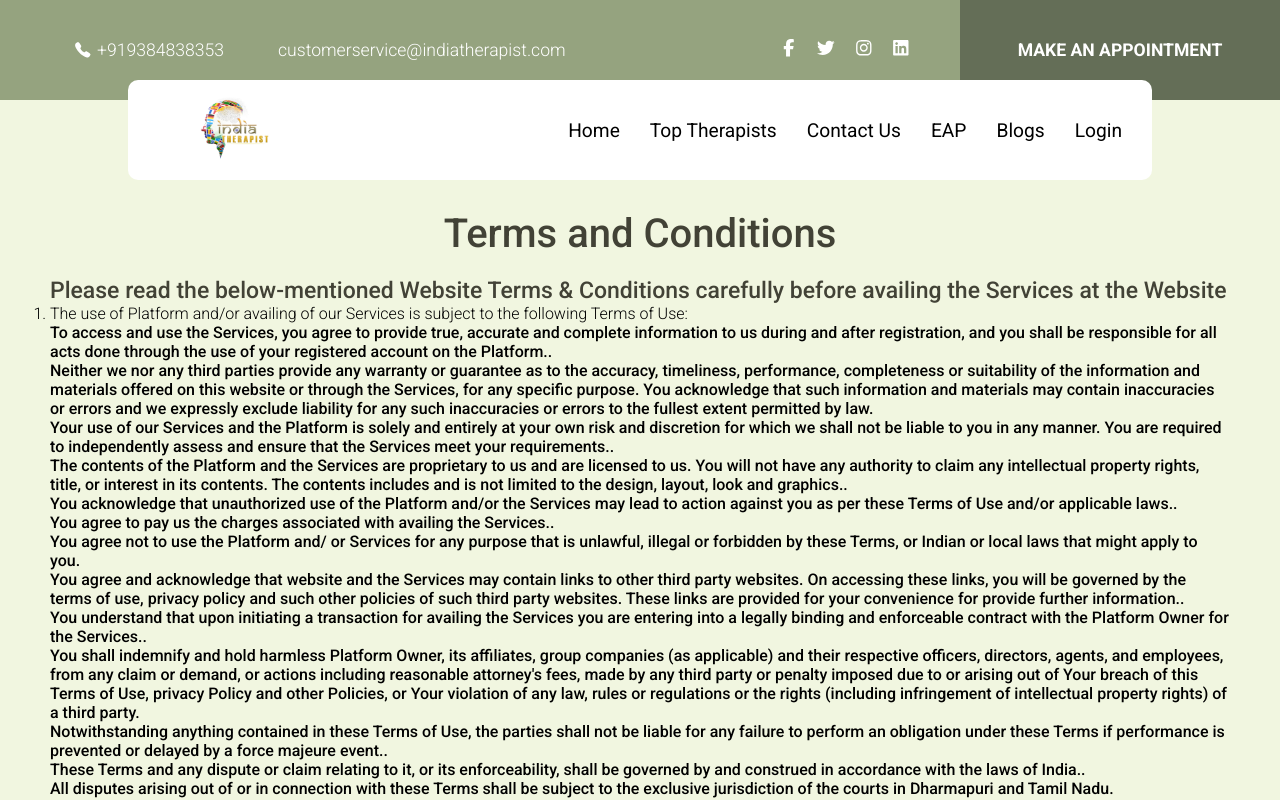
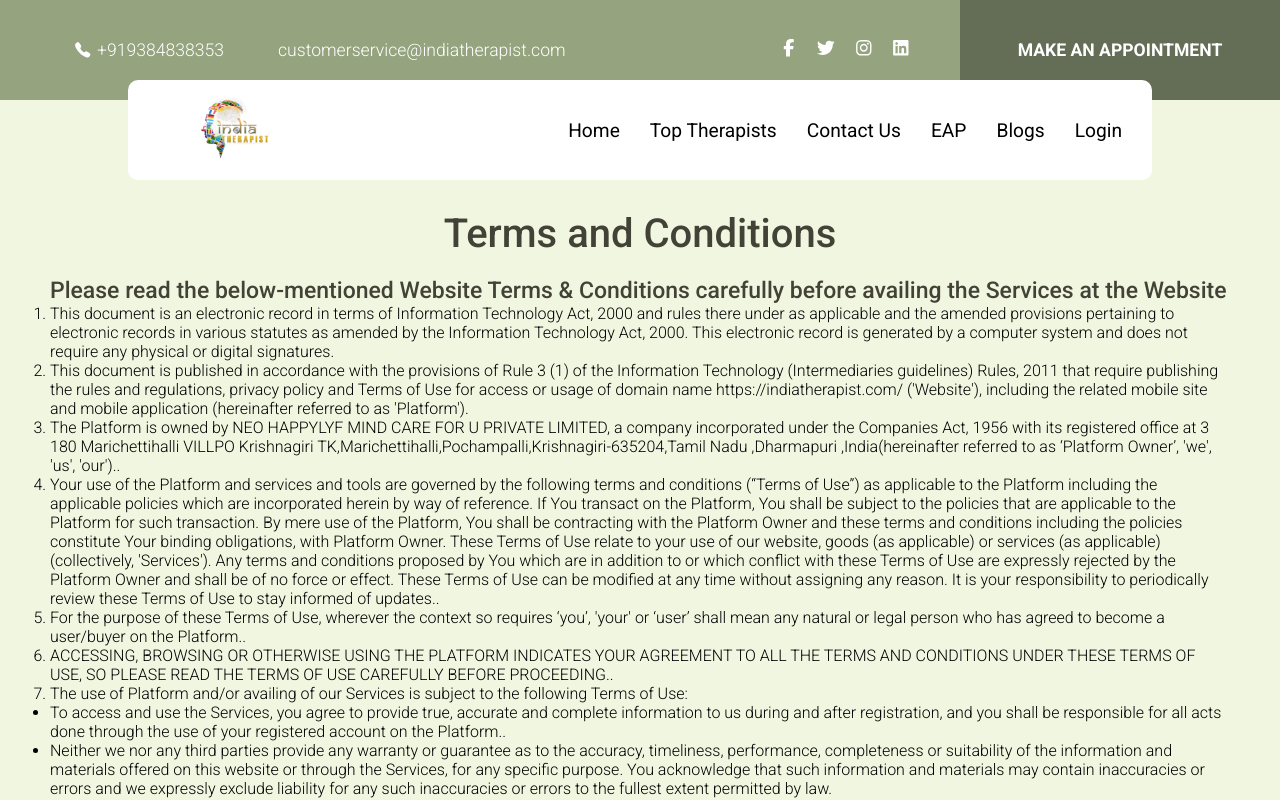
Before and after one commit to tiru-2001/indianTherapi, a React (Vite) app in the folder frontend/: page /termsandcondition in a window 1280 px wide. Shown: the top 800 px of the page. Built offline with nearby package versions, Linux system fonts and the light colour scheme; a web font is replaced by a local one.

Commit message:
renamed terms and condition

```diff
--- a/frontend/src/components/footer/Footer.jsx
+++ b/frontend/src/components/footer/Footer.jsx
@@ -96,7 +96,7 @@ function Footer() {
           </section>
           <section className="developed">
             <small>
-              <a href="https://thewebsort.com/">Developed by websort</a>{' '}
+              <a href="https://thewebsort.com/">Developed by websort</a>
             </small>
           </section>
         </section>
--- a/frontend/src/pages/TermsandCondition/TermsandCondition.jsx
+++ b/frontend/src/pages/TermsandCondition/TermsandCondition.jsx
@@ -16,19 +16,22 @@ const TermsandCondition = () => {
                 Please read the below-mentioned Website Terms & Conditions
                 carefully before availing the Services at the Website
               </h1>
+
               <ol>
-                {termsAndCondition.map((item, inde) => {
+                {termsAndCondition.map((item, ind) => {
                   if (item.subpoint) {
                     return (
-                      <div key={inde} className="contentbox">
-                        <li>{item.point}</li>
+                      <li key={ind}>
+                        {item.point}
                         <ul>
-                          {item.subpoint.map((subpoint, ind) => (
-                            <li key={ind}>{subpoint}</li>
+                          {item.subpoint.map((subpoint, inde) => (
+                            <li key={inde}>{subpoint}</li>
                           ))}
                         </ul>
-                      </div>
+                      </li>
                     );
+                  } else {
+                    return <li key={ind}>{item.point}</li>;
                   }
                 })}
               </ol>
--- a/frontend/src/pages/TermsandCondition/termsandcondition.scss
+++ b/frontend/src/pages/TermsandCondition/termsandcondition.scss
@@ -32,5 +32,11 @@
     .contentbox {
       padding: 15px 0;
     }
+    ul {
+      li {
+        list-style-type: disc !important;
+        font-weight: 300;
+      }
+    }
   }
 }
--- a/frontend/src/utils/navbarutils/index.js
+++ b/frontend/src/utils/navbarutils/index.js
@@ -19,7 +19,7 @@ const quickLinks = [
   { path: '/contact-us', title: 'Contact us' },
   { path: '/eap', title: 'EAP' },
   { path: '/blogs', title: 'Blogs' },
-  { path: '/termsandcondition', title: 'Terms and Conditions' },
+  { path: '/termsandcondition', title: 'Policies' },
 ];
 
 export { navLinks, quickLinks };
```
